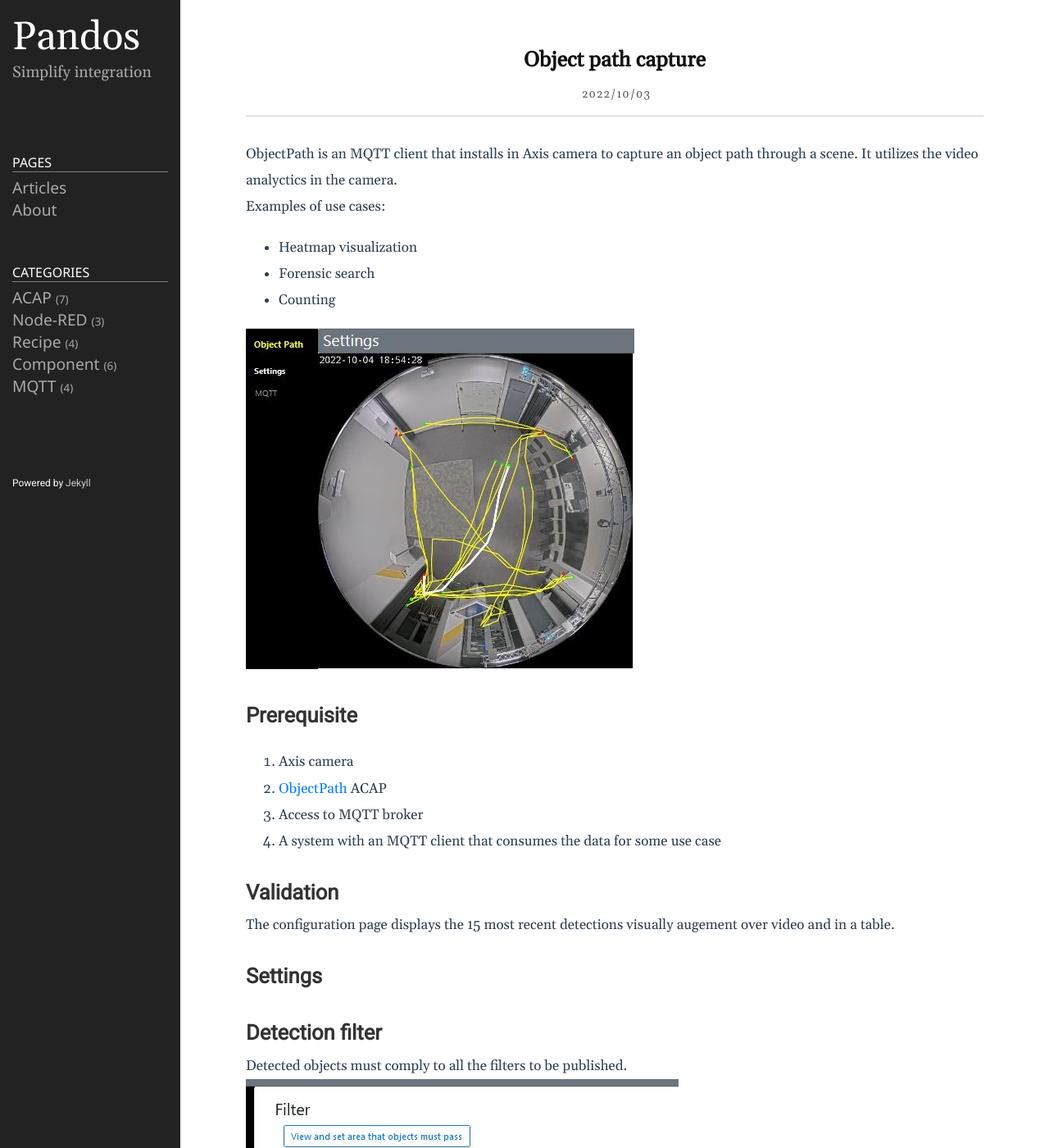
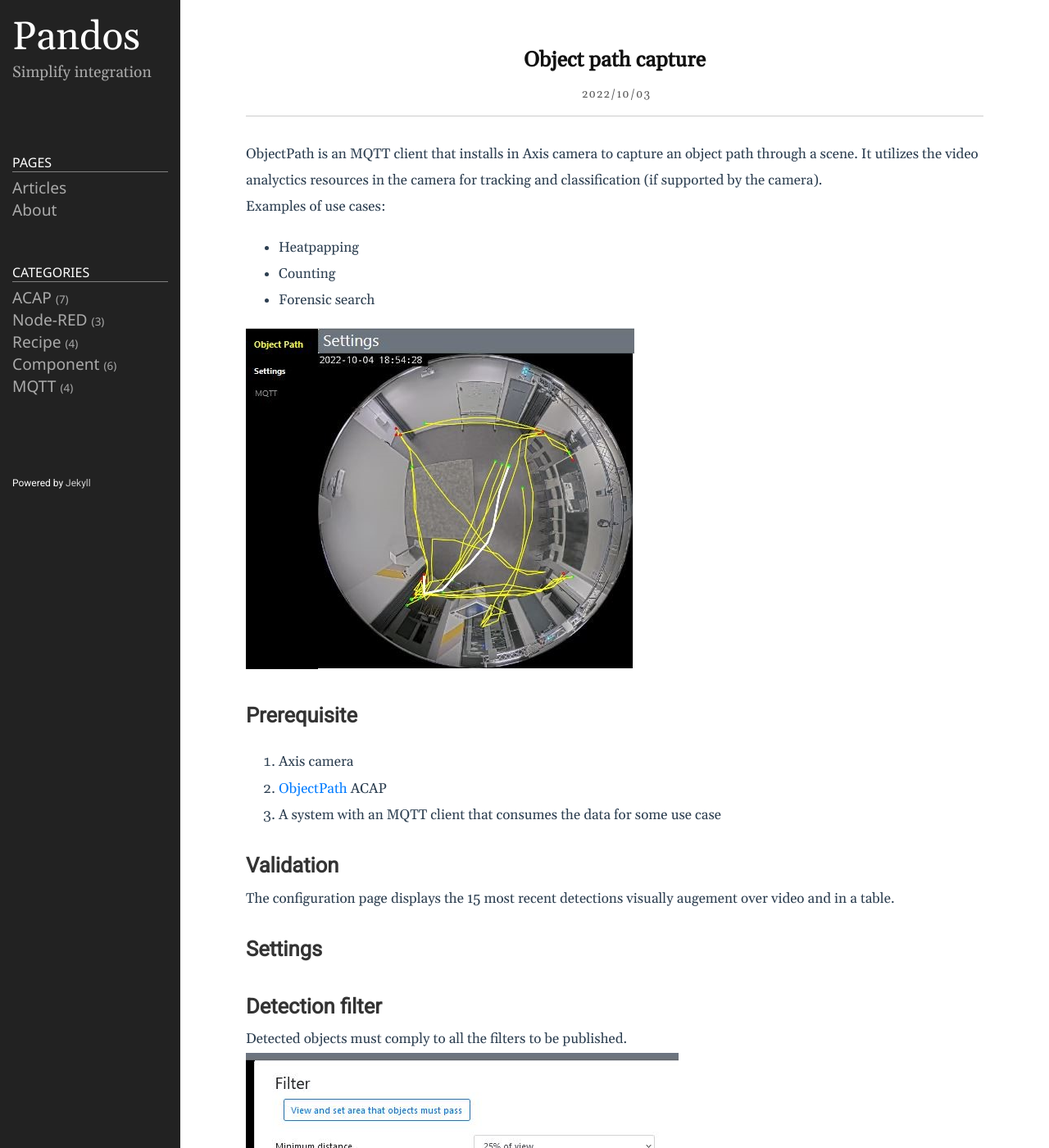
Before and after one commit to pandosme/pandosme.github.io, a Jekyll site: the page built from docs/_posts/2022-10-04-objectpath.md, in a window 1280 px wide and 1400 px high. Shown: the whole window at 82% size. Built offline with Jekyll 4.4.1, drawn with Linux system fonts in a browser that asks for light colours.

Commit message:
Adjustments

```diff
--- a/docs/_posts/2022-10-04-objectpath.md
+++ b/docs/_posts/2022-10-04-objectpath.md
@@ -4,19 +4,18 @@ title:  "Object path capture"
 date: 2022-10-04 00:00:00 +0200
 categories: [ACAP, MQTT, Component]
 ---
-ObjectPath is an MQTT client that installs in Axis camera to capture an object path through a scene.  It utilizes the video analyctics in the camera.
+ObjectPath is an MQTT client that installs in Axis camera to capture an object path through a scene.  It utilizes the video analyctics resources in the camera for tracking and classification (if supported by the camera).
 Examples of use cases:
-* Heatmap visualization
+* Heatpapping
+* Counting
 * Forensic search
-* Counting
 
 ![image]({{ site.url }}/assets/objectpath.jpg)
 
 # Prerequisite
 1. Axis camera
 2. [ObjectPath](https://api.aintegration.team/acap/objectpath?source=pages) ACAP
-3. Access to MQTT broker
-4. A system with an MQTT client that consumes the data for some use case
+3. A system with an MQTT client that consumes the data for some use case
 
 # Validation
 The configuration page displays the 15 most recent detections visually augement over video and in a table.
@@ -26,20 +25,20 @@ The configuration page displays the 15 most recent detections visually augement
 ## Detection filter
 Detected objects must comply to all the filters to be published.
 ![image]({{ site.url }}/assets/objectpath-filter.jpg)
-
+\
 **View and Set area object must pass**
 Defines the area that the object must pass while moving through the scene.  The point on the object (center-of-gravity) that must pass depends on the Camera Placement setting.  See Camera placement.
 For Ceiling is is the center of the object.  Click the button and use mouse to define the area
-
+\
 **Minimum distance**
 Set how long the total movement distance must be to be published in percent of the view.
-
+\
 **Minimum distance**
 Set how long the object must be in scene.
-
+\
 **Object type**
 Use with caution as the quility of object classification depends on the scene.  It is only recommended to apply this filter after a day of capturing has been analyzed.
-
+\
 **Camera placement**
 Defince the center-of-gravity of the object that is used when checing if the object is passing the area-of-interest while moving in the scene.
 Wall mounted cameras that result in a view with perspective the optimal center-of-gravity is bottom-center (the feet on a person)
```
